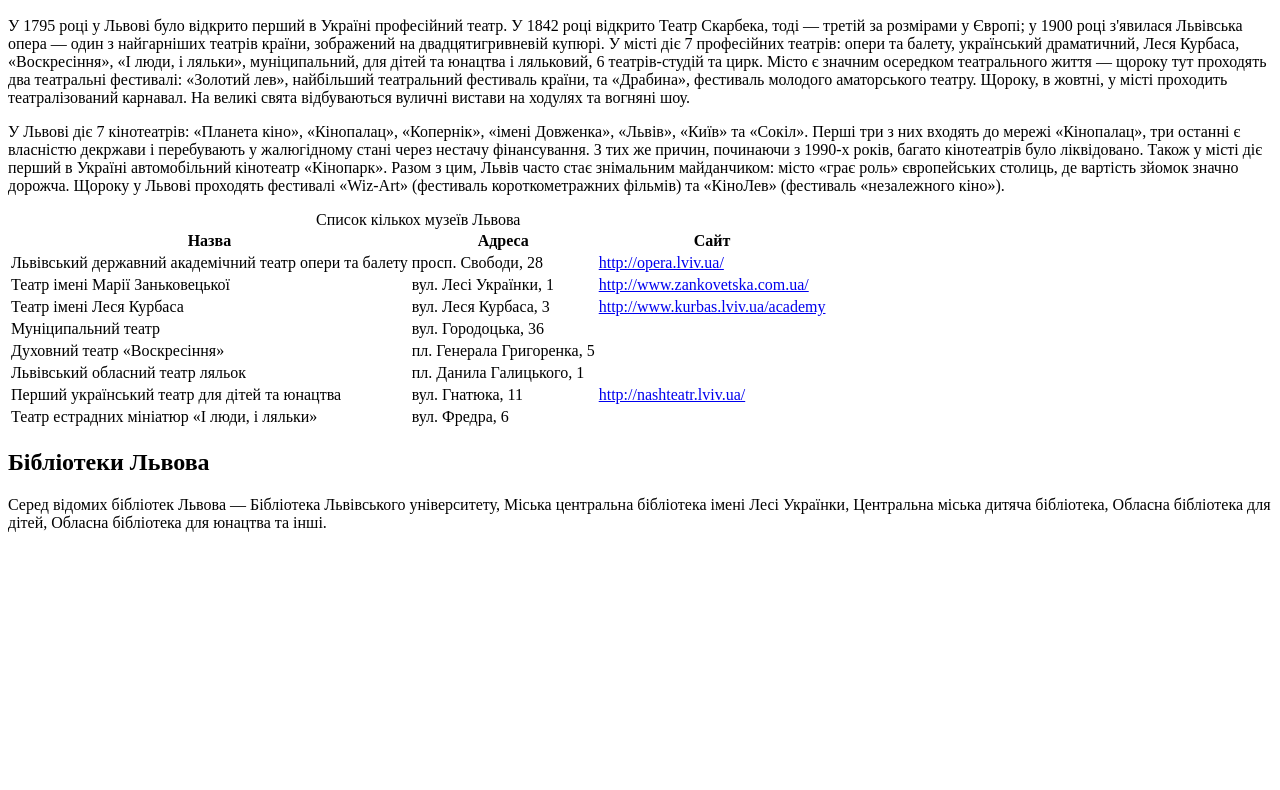
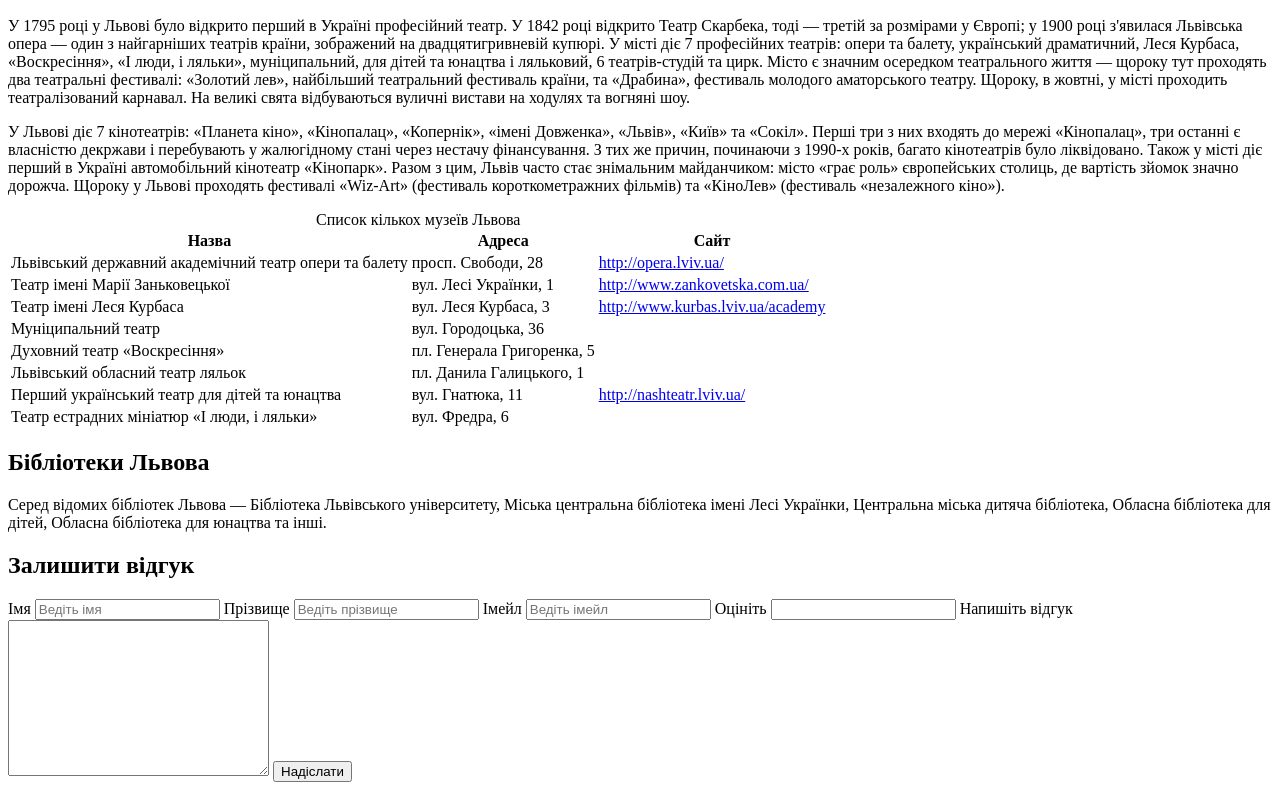
Before and after one commit to AndriiSiuta/front-end-lab-8, a plain HTML site: page homework_03/index.html in a window 1280 px wide. Shown: the part 1412-2202 px from the top of the page. Before the commit the page ends 1960 px from the top, so only its background shows below. Drawn offline with nearby package versions, Linux system fonts and the light colour scheme; files that its build step writes are made by us from their sources.

Commit message:
complie works

```diff
--- /dev/null
+++ b/homework_03/css/style1.css
@@ -0,0 +1,3 @@
+
+
+/*# sourceMappingURL=style1.css.map */
--- a/homework_03/index.html
+++ b/homework_03/index.html
@@ -123,7 +123,40 @@
     <p>Серед відомих бібліотек Львова — Бібліотека Львівського університету, Міська центральна бібліотека імені Лесі Українки,
         Центральна міська дитяча бібліотека, Обласна бібліотека для дітей, Обласна бібліотека для юнацтва та інші.</p>
     <div>
-        <!--TODO write form fields-->
+        <h2>Залишити відгук</h2>
+        <form action="#">
+            <label for="name">
+                Імя
+            </label>
+
+            <input type="text" placeholder="Ведіть імя">
+
+            <label for="surname">
+                Прізвище
+            </label>
+
+            <input type="text" placeholder="Ведіть прізвище">
+
+            <label for="email">
+                Імейл
+            </label>
+
+            <input type="text" placeholder="Ведіть імейл">
+
+            <label for="mark">
+                Оцініть
+            </label>
+
+            <input type="text" placeholder="">
+
+            <label for="feedback">
+                Напишіть відгук
+            </label>
+
+            <textarea name="" id="" cols="30" rows="10"></textarea>
+
+            <button type="submit">Надіслати</button>
+        </form>
     </div>
 </div>
 </body>
```
Also changed, not shown: 1 other file.
